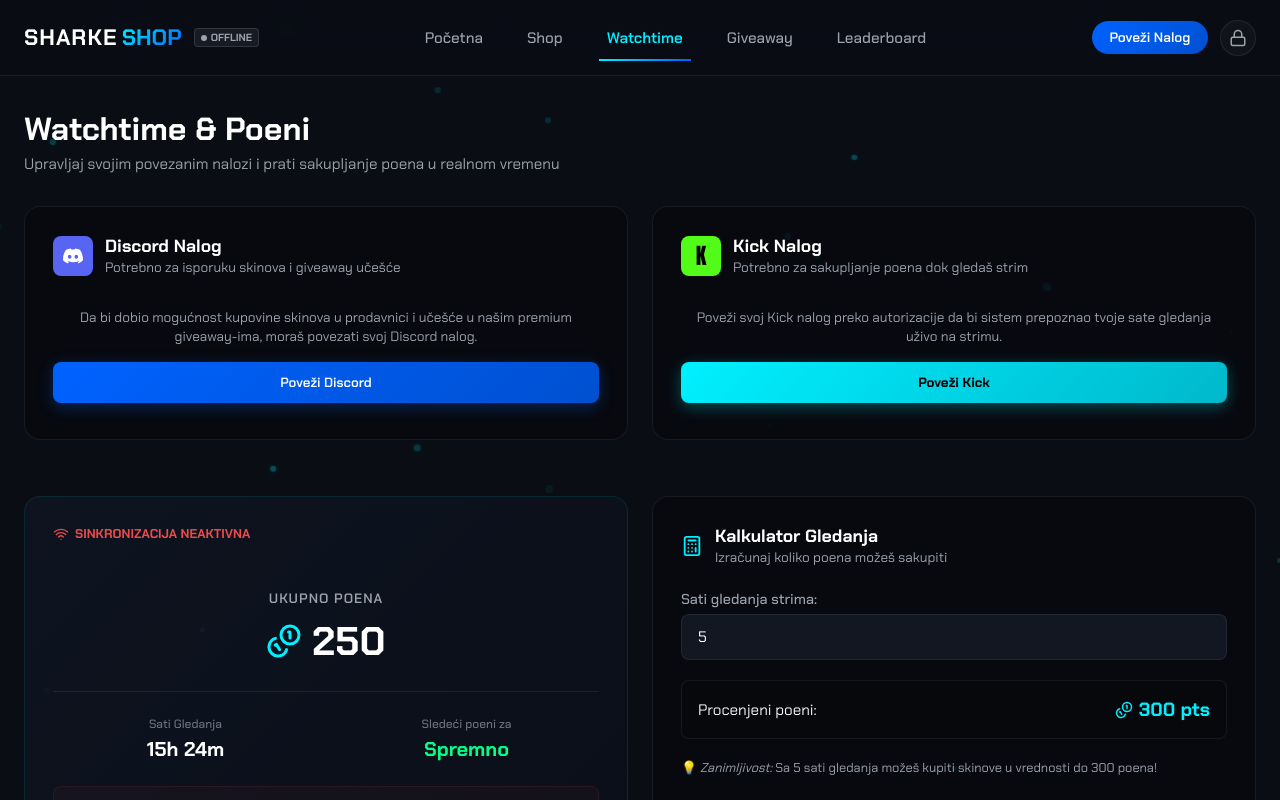
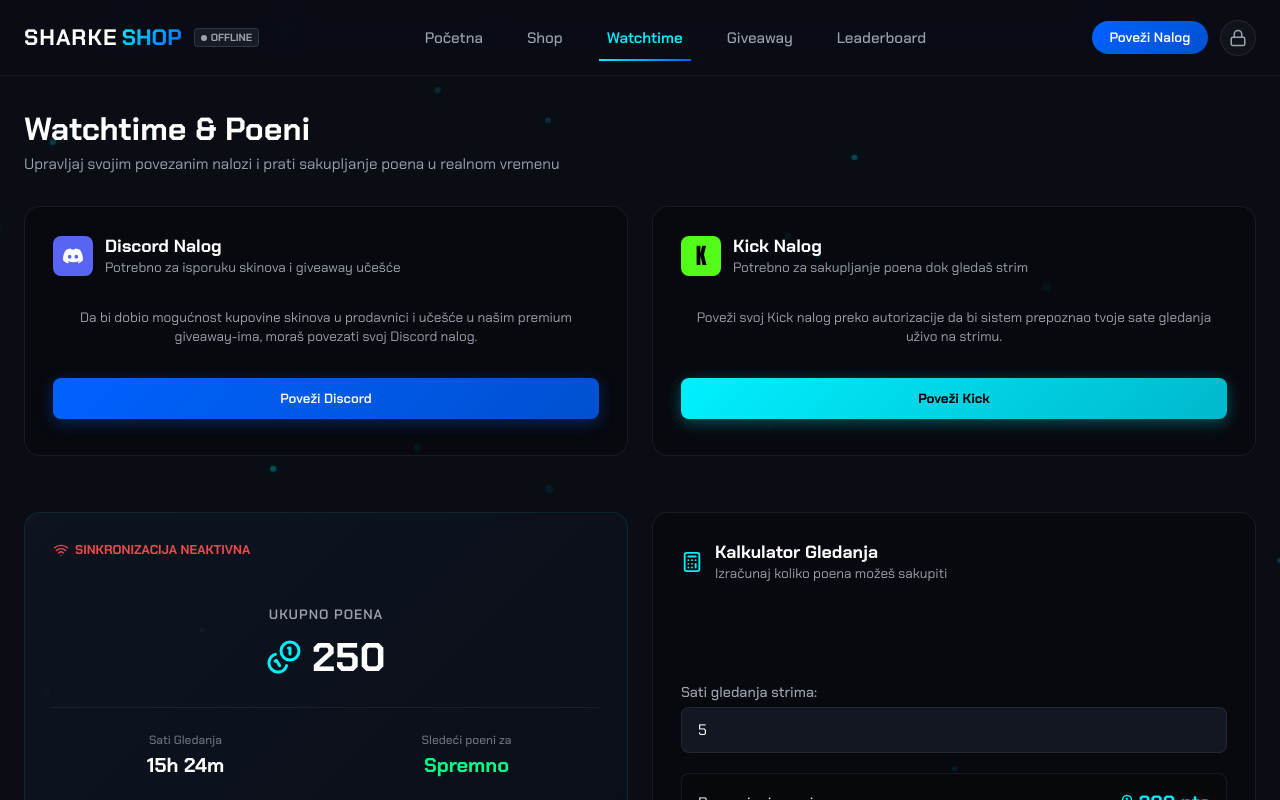
Before and after one commit to hitmantmr/Sharkward, a React (Vite) app: page / in a window 1280 px wide. Both pictures are taken after a click on the button "Watchtime". Shown: the top 800 px of the page. Built offline with nearby package versions, Linux system fonts and the light colour scheme; no server answers.

Commit message:
Align Discord and Kick connection card heights and button bottom bounds in Watchtime page

```diff
--- a/src/pages/Watchtime.jsx
+++ b/src/pages/Watchtime.jsx
@@ -400,6 +400,7 @@
     gridTemplateColumns: 'repeat(auto-fit, minmax(320px, 1fr))',
     gap: '1.5rem',
     marginBottom: '1.5rem',
+    alignItems: 'stretch',
   },
   statsGrid: {
     display: 'grid',
@@ -415,7 +416,10 @@
     padding: '1.75rem',
     display: 'flex',
     flexDirection: 'column',
+    justifyContent: 'space-between',
     gap: '1.5rem',
+    height: '100%',
+    boxSizing: 'border-box',
   },
   cardPoints: {
     padding: '1.75rem',
@@ -466,6 +470,8 @@
     display: 'flex',
     flexDirection: 'column',
     gap: '1rem',
+    flex: 1,
+    justifyContent: 'space-between',
   },
   inputWrapper: {
     display: 'flex',
@@ -494,6 +500,7 @@
     width: '100%',
     justifyContent: 'center',
     padding: '0.75rem',
+    marginTop: 'auto',
   },
   avatarImg: {
     width: '44px',
@@ -515,11 +522,13 @@
   linkedWrapper: {
     display: 'flex',
     flexDirection: 'column',
+    justifyContent: 'space-between',
     gap: '1rem',
     backgroundColor: 'rgba(0, 0, 0, 0.15)',
     padding: '1.25rem',
     borderRadius: '10px',
     border: '1px solid var(--border-color)',
+    flex: 1,
   },
   statusPillSuccess: {
     alignSelf: 'flex-start',
@@ -550,6 +559,7 @@
     fontWeight: '600',
     transition: 'all 0.2s',
     fontFamily: 'var(--font-sans)',
+    marginTop: 'auto',
     ':hover': {
       backgroundColor: 'rgba(235, 75, 75, 0.05)',
     }
@@ -774,15 +784,18 @@
     fontSize: '0.85rem',
     fontWeight: '600',
     transition: 'all 0.2s',
-    marginTop: '0.5rem',
+    marginTop: 'auto',
     width: '100%',
   },
   linkPromptWrapper: {
     display: 'flex',
     flexDirection: 'column',
+    justifyContent: 'space-between',
     alignItems: 'center',
     textAlign: 'center',
     padding: '0.5rem 0',
+    flex: 1,
+    gap: '1rem',
   },
   linkPromptText: {
     fontSize: '0.85rem',
```
